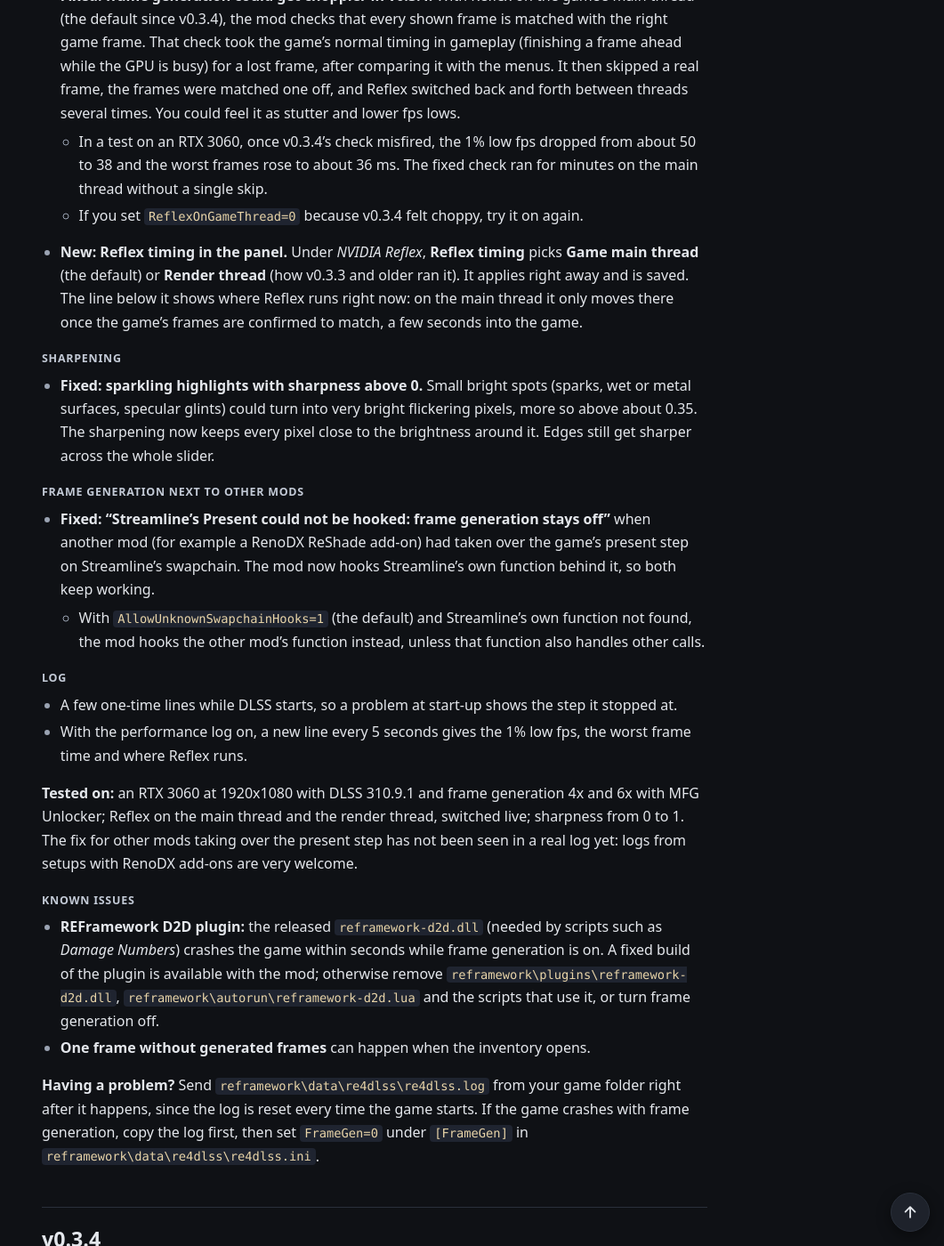
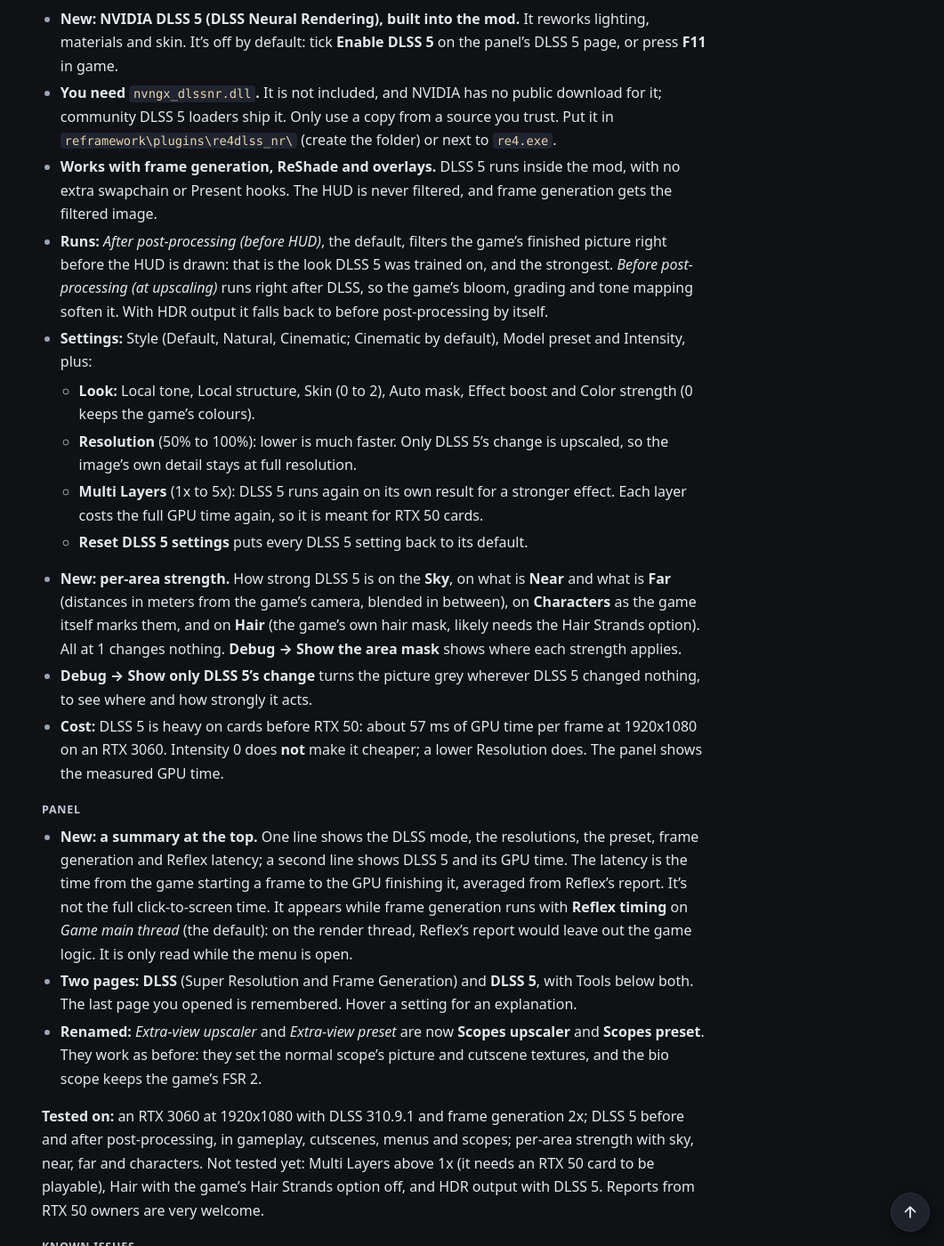
Before and after one commit to nmkha16/re4r-dlss-notes, a Jekyll site: the page built from index.md, in a window 1280 px wide and 1400 px high, scrolled down 702 px. Shown: the whole window at 89% size, without its empty margins (219-1280 px from the left). Built offline with Jekyll 4.4.1, drawn with Linux system fonts in a browser that asks for light colours; some of the changed text lies outside the part shown.

```diff
--- a/index.md
+++ b/index.md
@@ -11,9 +11,45 @@ Generation with NVIDIA Reflex.
 
 **Download:** [RE4 DLSS on Nexus Mods](https://www.nexusmods.com/residentevil42023/mods/7795)
 
-Newest version first. Versions: [v0.3.5](#v035) · [v0.3.4](#v034) · [v0.3.3](#v033) · [v0.3.2](#v032) ·
-[v0.3.1](#v031) · [v0.3.0](#v030) · [v0.2.1](#v021) · [v0.2.0](#v020) · [v0.1.5](#v015) · [v0.1.4](#v014) ·
-[v0.1.3](#v013) · [v0.1.2](#v012) · [v0.1.1](#v011) · [v0.1.0](#v010)
+Newest version first. Versions: [v0.4.0](#v040) · [v0.3.5](#v035) · [v0.3.4](#v034) · [v0.3.3](#v033) ·
+[v0.3.2](#v032) · [v0.3.1](#v031) · [v0.3.0](#v030) · [v0.2.1](#v021) · [v0.2.0](#v020) · [v0.1.5](#v015) ·
+[v0.1.4](#v014) · [v0.1.3](#v013) · [v0.1.2](#v012) · [v0.1.1](#v011) · [v0.1.0](#v010)
+
+## v0.4.0
+
+*2026-11-07*
+
+**Install / update:** extract this zip into the RE4 game folder and replace the existing files when asked. Your settings are kept: the settings file gets a new `[DLSS5]` section once, and the old file is saved next to it as `re4dlss.ini.v12.bak`. New install? See the [README](https://www.nexusmods.com/residentevil42023/mods/7795).
+
+### What's new
+
+### DLSS 5 (experimental)
+- **New: NVIDIA DLSS 5 (DLSS Neural Rendering), built into the mod.** It reworks lighting, materials and skin. It's off by default: tick **Enable DLSS 5** on the panel's DLSS 5 page, or press **F11** in game.
+- **You need `nvngx_dlssnr.dll`.** It is not included, and NVIDIA has no public download for it; community DLSS 5 loaders ship it. Only use a copy from a source you trust. Put it in `reframework\plugins\re4dlss_nr\` (create the folder) or next to `re4.exe`.
+- **Works with frame generation, ReShade and overlays.** DLSS 5 runs inside the mod, with no extra swapchain or Present hooks. The HUD is never filtered, and frame generation gets the filtered image.
+- **Runs:** *After post-processing (before HUD)*, the default, filters the game's finished picture right before the HUD is drawn: that is the look DLSS 5 was trained on, and the strongest. *Before post-processing (at upscaling)* runs right after DLSS, so the game's bloom, grading and tone mapping soften it. With HDR output it falls back to before post-processing by itself.
+- **Settings:** Style (Default, Natural, Cinematic; Cinematic by default), Model preset and Intensity, plus:
+  - **Look:** Local tone, Local structure, Skin (0 to 2), Auto mask, Effect boost and Color strength (0 keeps the game's colours).
+  - **Resolution** (50% to 100%): lower is much faster. Only DLSS 5's change is upscaled, so the image's own detail stays at full resolution.
+  - **Multi Layers** (1x to 5x): DLSS 5 runs again on its own result for a stronger effect. Each layer costs the full GPU time again, so it is meant for RTX 50 cards.
+  - **Reset DLSS 5 settings** puts every DLSS 5 setting back to its default.
+- **New: per-area strength.** How strong DLSS 5 is on the **Sky**, on what is **Near** and what is **Far** (distances in meters from the game's camera, blended in between), on **Characters** as the game itself marks them, and on **Hair** (the game's own hair mask, likely needs the Hair Strands option). All at 1 changes nothing. **Debug → Show the area mask** shows where each strength applies.
+- **Debug → Show only DLSS 5's change** turns the picture grey wherever DLSS 5 changed nothing, to see where and how strongly it acts.
+- **Cost:** DLSS 5 is heavy on cards before RTX 50: about 57 ms of GPU time per frame at 1920x1080 on an RTX 3060. Intensity 0 does **not** make it cheaper; a lower Resolution does. The panel shows the measured GPU time.
+
+### Panel
+- **New: a summary at the top.** One line shows the DLSS mode, the resolutions, the preset, frame generation and Reflex latency; a second line shows DLSS 5 and its GPU time. The latency is the time from the game starting a frame to the GPU finishing it, averaged from Reflex's report. It's not the full click-to-screen time. It appears while frame generation runs with **Reflex timing** on *Game main thread* (the default): on the render thread, Reflex's report would leave out the game logic. It is only read while the menu is open.
+- **Two pages:** **DLSS** (Super Resolution and Frame Generation) and **DLSS 5**, with Tools below both. The last page you opened is remembered. Hover a setting for an explanation.
+- **Renamed:** *Extra-view upscaler* and *Extra-view preset* are now **Scopes upscaler** and **Scopes preset**. They work as before: they set the normal scope's picture and cutscene textures, and the bio scope keeps the game's FSR 2.
+
+**Tested on:** an RTX 3060 at 1920x1080 with DLSS 310.9.1 and frame generation 2x; DLSS 5 before and after post-processing, in gameplay, cutscenes, menus and scopes; per-area strength with sky, near, far and characters. Not tested yet: Multi Layers above 1x (it needs an RTX 50 card to be playable), Hair with the game's Hair Strands option off, and HDR output with DLSS 5. Reports from RTX 50 owners are very welcome.
+
+### Known issues
+- **DLSS 5 filters the main screen only:** not the picture inside scopes, cutscene textures or the character model viewer. Per-area strength treats a scope's picture as one surface (the lens), so characters seen through a scope don't get their own strength.
+- **REFramework D2D plugin:** the released `reframework-d2d.dll` (needed by scripts such as *Damage Numbers*) crashes the game within seconds while frame generation is on. A fixed build of the plugin is available with the mod; otherwise remove `reframework\plugins\reframework-d2d.dll`, `reframework\autorun\reframework-d2d.lua` and the scripts that use it, or turn frame generation off.
+- **One frame without generated frames** can happen when the inventory opens.
+
+**Having a problem?** Send `reframework\data\re4dlss\re4dlss.log` from your game folder right after it happens, since the log is reset every time the game starts. If DLSS 5 doesn't start, the panel's DLSS 5 line says why. If the game crashes with frame generation, copy the log first, then set `FrameGen=0` under `[FrameGen]` in `reframework\data\re4dlss\re4dlss.ini`.
 
 ## v0.3.5
 
```
